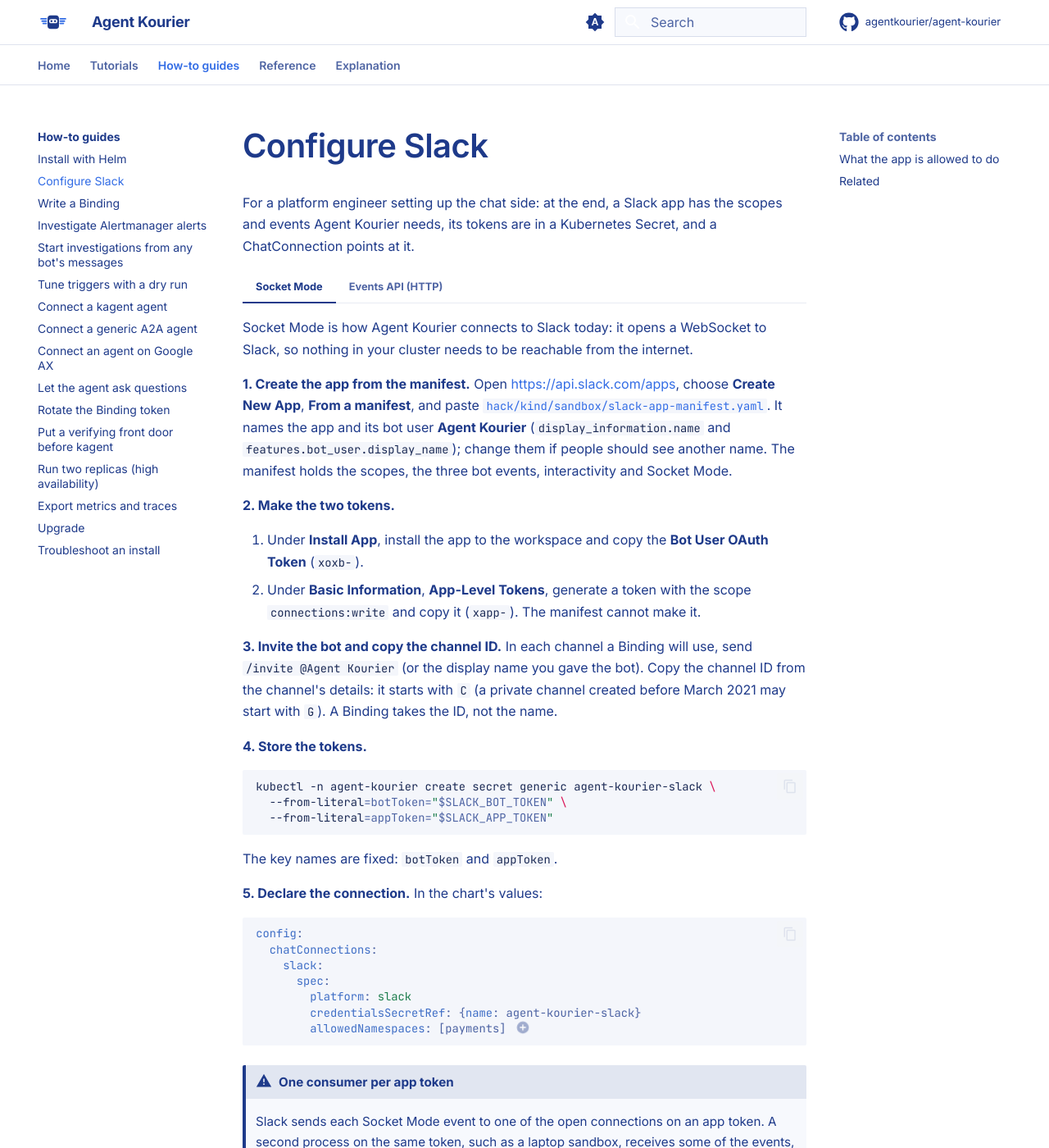
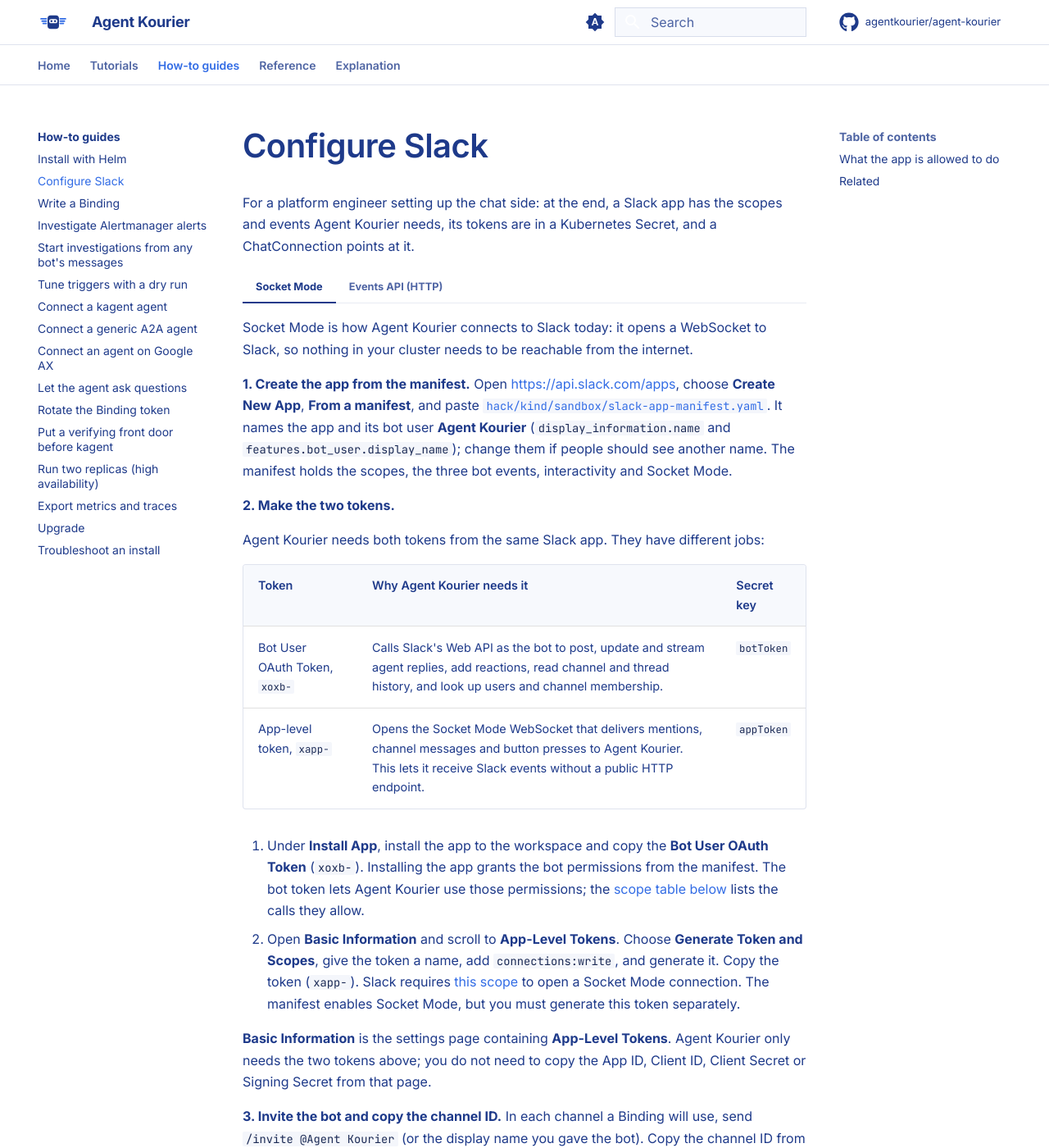
Before and after one commit to agentkourier/agent-kourier, an MkDocs documentation site: the page built from docs/how-to/configure-slack.md, in a window 1280 px wide and 1400 px high. Shown: the whole window at 82% size. Built offline with MkDocs 1.6.1 and Material for MkDocs 9.7.7, drawn with Linux system fonts in a browser that asks for light colours; comment, search, counter and statistics services are not loaded.

Commit message:
docs(slack): explain why both tokens are needed

```diff
--- a/docs/how-to/configure-slack.md
+++ b/docs/how-to/configure-slack.md
@@ -17,9 +17,23 @@
 
     **2. Make the two tokens.**
 
+    Agent Kourier needs both tokens from the same Slack app. They have different jobs:
+
+    | Token | Why Agent Kourier needs it | Secret key |
+    |---|---|---|
+    | Bot User OAuth Token, `xoxb-` | Calls Slack's Web API as the bot to post, update and stream agent replies, add reactions, read channel and thread history, and look up users and channel membership. | `botToken` |
+    | App-level token, `xapp-` | Opens the Socket Mode WebSocket that delivers mentions, channel messages and button presses to Agent Kourier. This lets it receive Slack events without a public HTTP endpoint. | `appToken` |
+
     1. Under **Install App**, install the app to the workspace and copy the **Bot User OAuth Token** (`xoxb-`).
-    2. Under **Basic Information**, **App-Level Tokens**, generate a token with the scope `connections:write` and copy
-       it (`xapp-`). The manifest cannot make it.
+       Installing the app grants the bot permissions from the manifest. The bot token lets Agent Kourier use those
+       permissions; the [scope table below](#what-the-app-is-allowed-to-do) lists the calls they allow.
+    2. Open **Basic Information** and scroll to **App-Level Tokens**. Choose **Generate Token and Scopes**, give the
+       token a name, add `connections:write`, and generate it. Copy the token (`xapp-`). Slack requires
+       [this scope](https://docs.slack.dev/reference/scopes/connections.write/) to open a Socket Mode connection.
+       The manifest enables Socket Mode, but you must generate this token separately.
+
+    **Basic Information** is the settings page containing **App-Level Tokens**. Agent Kourier only needs the two tokens
+    above; you do not need to copy the App ID, Client ID, Client Secret or Signing Secret from that page.
 
     **3. Invite the bot and copy the channel ID.** In each channel a Binding will use, send `/invite @Agent Kourier`
     (or the display name you gave the bot). Copy the channel ID from the channel's details: it starts with `C` (a private
```
